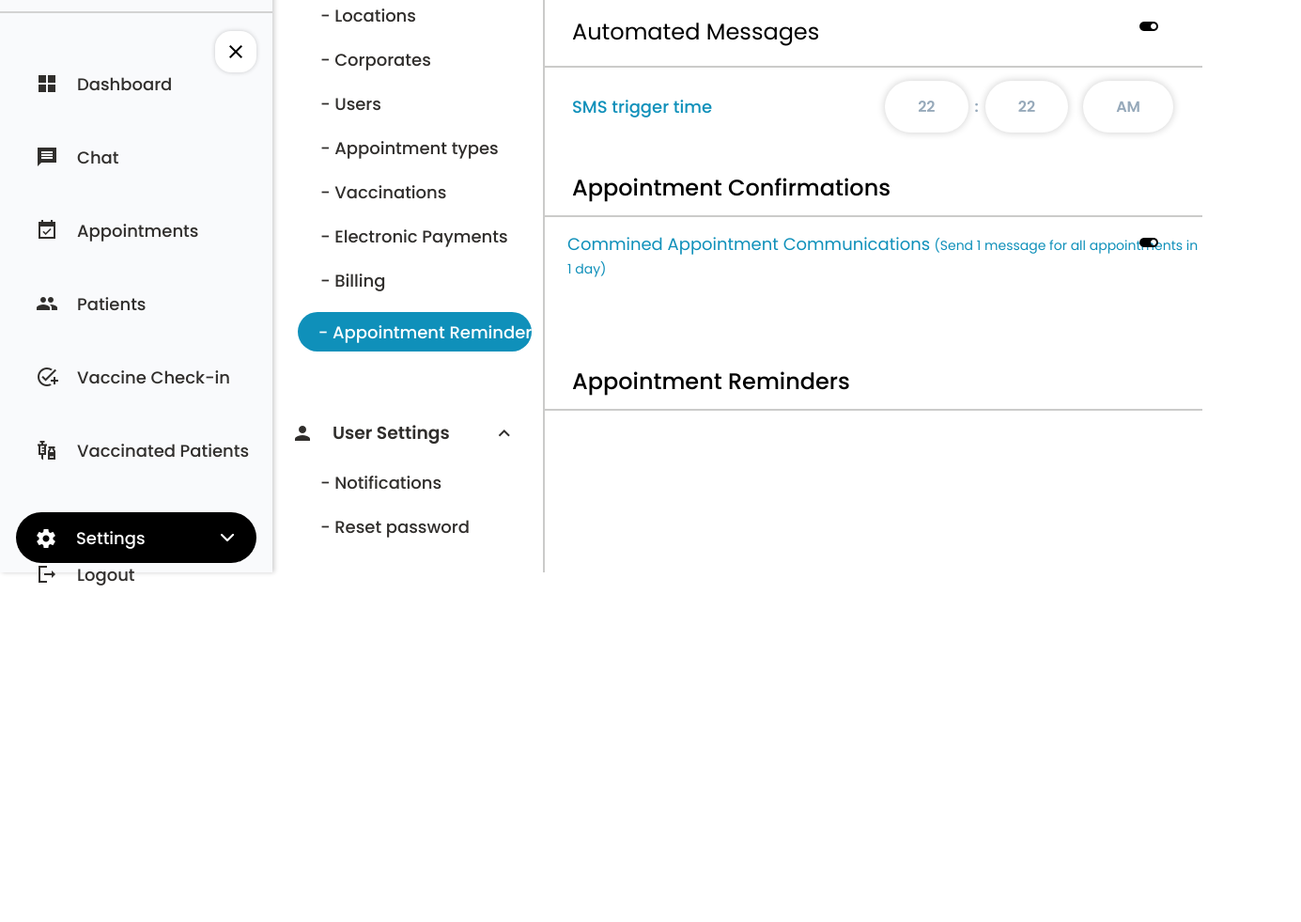
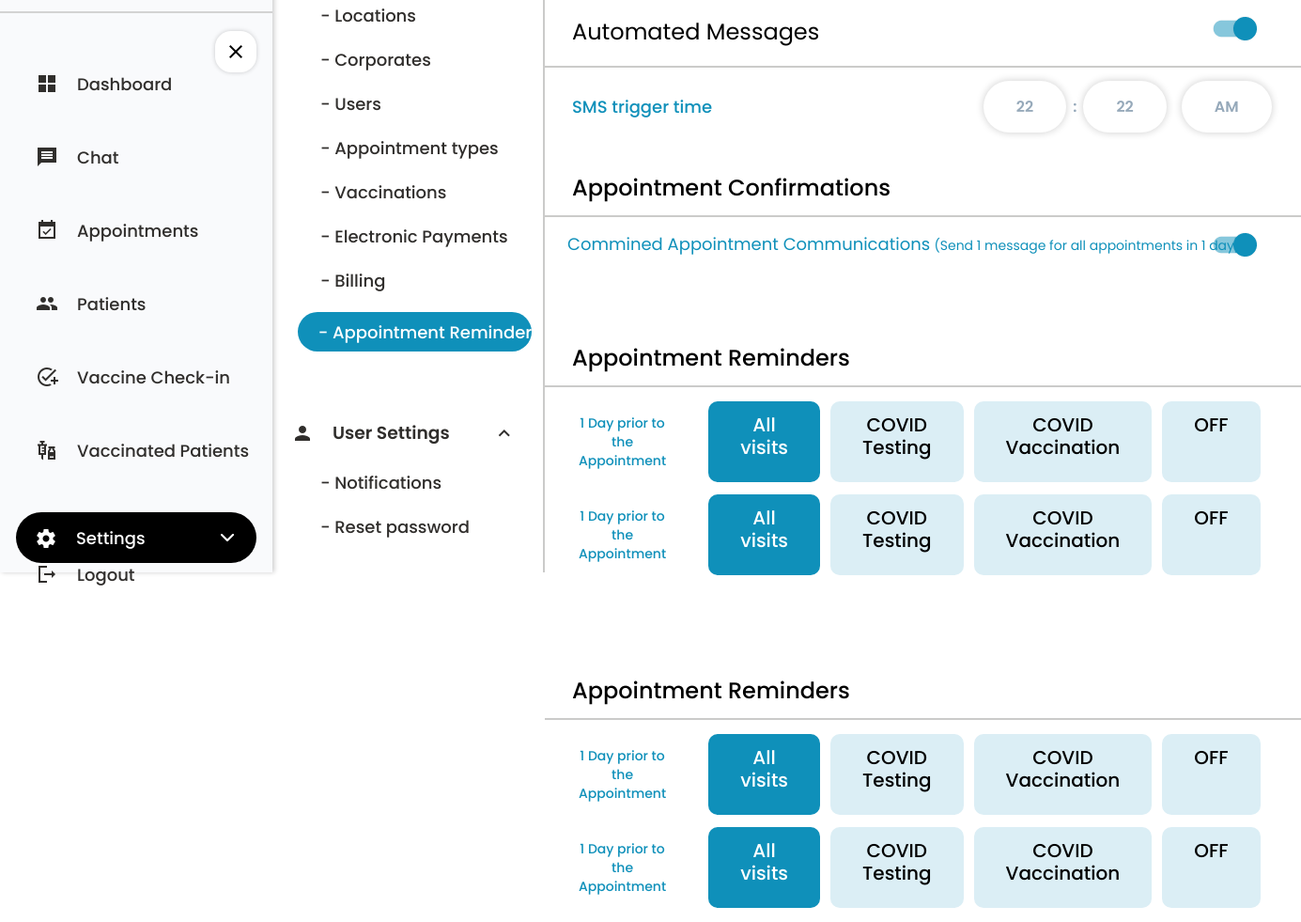
Before and after one commit to jenilsangani/Appoinment-Reminders, a plain HTML site: page index.html in a window 1280 px wide. Shown: the part 191-1172 px from the top of the page at 94% size, 1385 px wide, since content can reach past the window. Before the commit the page ends 868 px from the top, so only its background shows below. Drawn offline with Linux system fonts and the light colour scheme.

Commit message:
made table

```diff
--- a/index.html
+++ b/index.html
@@ -99,7 +99,9 @@
                         </div>
                         <div class="automatedMessages">
                             <p>Automated Messages</p>
-                            <div class="icon"> <span class="material-icons-sharp"> toggle_on </span> </div>
+
+                            <div class="icon"> <img src="/img/switch.png" alt="switch"> </div>
+
                         </div>
                         <div class="smsTriggerTime">
                             <p>SMS trigger time</p>
@@ -117,12 +119,57 @@
                         <div class="appoinmentMsg">
                             <p>Commined Appointment Communications</p>
                             <p> (Send 1 message for all appointments in 1 day)</p>
-                            <div class="icon"> <span class="material-icons-sharp"> toggle_on </span> </div>
+                            <div class="icon"> <img src="/img/switch.png" alt="switch"> </div>
                         </div>
                         <div class="appointmentReminders2">
                             <p>Appointment Reminders</p>
                         </div>
                         <div class="divider"></div>
+                        <div class="table1">
+                            <table>
+                                <tr>
+                                    <th><p>1 Day prior to the Appointment</p></th>
+                                    <th>All visits</th>
+                                    <th>COVID Testing</th>
+                                    <th>COVID Vaccination</th>
+                                    <th>OFF</th>
+                                </tr>
+                                <tr>
+                                    <th><p>1 Day prior to the Appointment</p></th>
+                                    <th>All visits</th>
+                                    <th>COVID Testing</th>
+                                    <th>COVID Vaccination</th>
+                                    <th>OFF</th>
+                                </tr>
+                            </table>
+                        </div>
+                        <div class="appointmentReminders2">
+                            <p>Appointment Reminders</p>
+                        </div>
+                        <div class="divider"></div>
+                        <div class="table1">
+                            <table>
+                                <tr>
+                                    <th>
+                                        <p>1 Day prior to the Appointment</p>
+                                    </th>
+                                    <th>All visits</th>
+                                    <th>COVID Testing</th>
+                                    <th>COVID Vaccination</th>
+                                    <th>OFF</th>
+                                </tr>
+                                <tr>
+                                    <th>
+                                        <p>1 Day prior to the Appointment</p>
+                                    </th>
+                                    <th>All visits</th>
+                                    <th>COVID Testing</th>
+                                    <th>COVID Vaccination</th>
+                                    <th>OFF</th>
+                                </tr>
+                            </table>
+                        </div>
+
                     </div>
                 </div>
             </div>
--- a/style.scss
+++ b/style.scss
@@ -332,11 +332,63 @@ body {
               font-size: 24px;
               font-weight: 500;
               line-height: 20px;
-              margin: 98px 0 19px 29px ;
+              margin: 98px 0 19px 29px;
             }
           }
           .divider {
             border: 1px solid rgba(#979795, 0.5);
+          }
+          .table1 {
+            display: flex;
+            // justify-content: flex-end;
+
+            p {
+              // color: #0f90ba;
+              font-size: 14px;
+              font-weight: 500;
+              line-height: 20px;
+              // margin-right: auto;
+              // margin-left: 29px;
+              // margin-top: 27px;
+            }
+            table {
+              margin-right: 41px;
+              margin-top: 13px;
+              width: 100%;
+              tr {
+                display: flex;
+                gap: 11px;
+                margin-bottom: 13px;
+
+                th {
+                  padding: 13px 34px;
+                  border-radius: 10px;
+                  line-height: 24px;
+                  font-size: 20px;
+                  font-weight: 500;
+                }
+                th:nth-child(1) {
+                  color: #0f90ba;
+                  margin-right: auto;
+                }
+                th:nth-child(2) {
+                  background: #0f90ba;
+                  color: #ffffff;
+                }
+                th:nth-child(3) {
+                  background: #dbeef5;
+                  line-height: 24px;
+                }
+                th:nth-child(4) {
+                  background: #dbeef5;
+                  line-height: 24px;
+                }
+                th:nth-child(5) {
+                  background: #dbeef5;
+                  line-height: 24px;
+                }
+              }
+            }
           }
         }
       }
```
Also changed, not shown: dist/style.css, img/switch.png (added).
